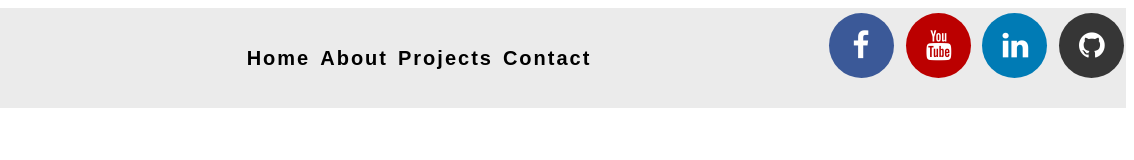
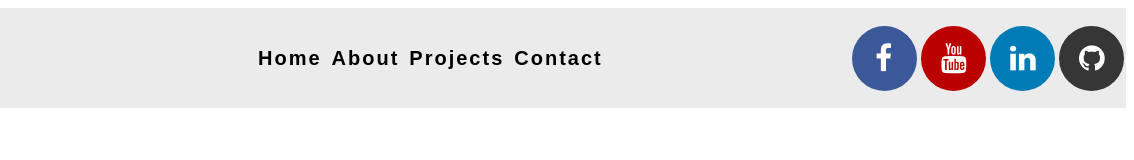
Before and after one commit to LukeWebster-Khan/Basic-javascript-projects, a plain HTML site: page 04 - Navbar/index.html in a window 1280 px wide. Shown: the full height of the page, 146-1280 px from the left. Drawn offline with Linux system fonts and the light colour scheme.

Commit message:
centered buttons

```diff
--- a/04 - Navbar/styling.css
+++ b/04 - Navbar/styling.css
@@ -26,10 +26,15 @@
   display: flex;
   align-items: center;
   letter-spacing: 1px;
-  font-weight: 900;
+  font-weight: 700;
   transition-duration: 1000ms;
 }
 
+.social-media {
+  display: flex;
+  justify-content: center;
+  align-items: center;
+}
 .fa {
   padding: 20px;
   font-size: 30px;
```
